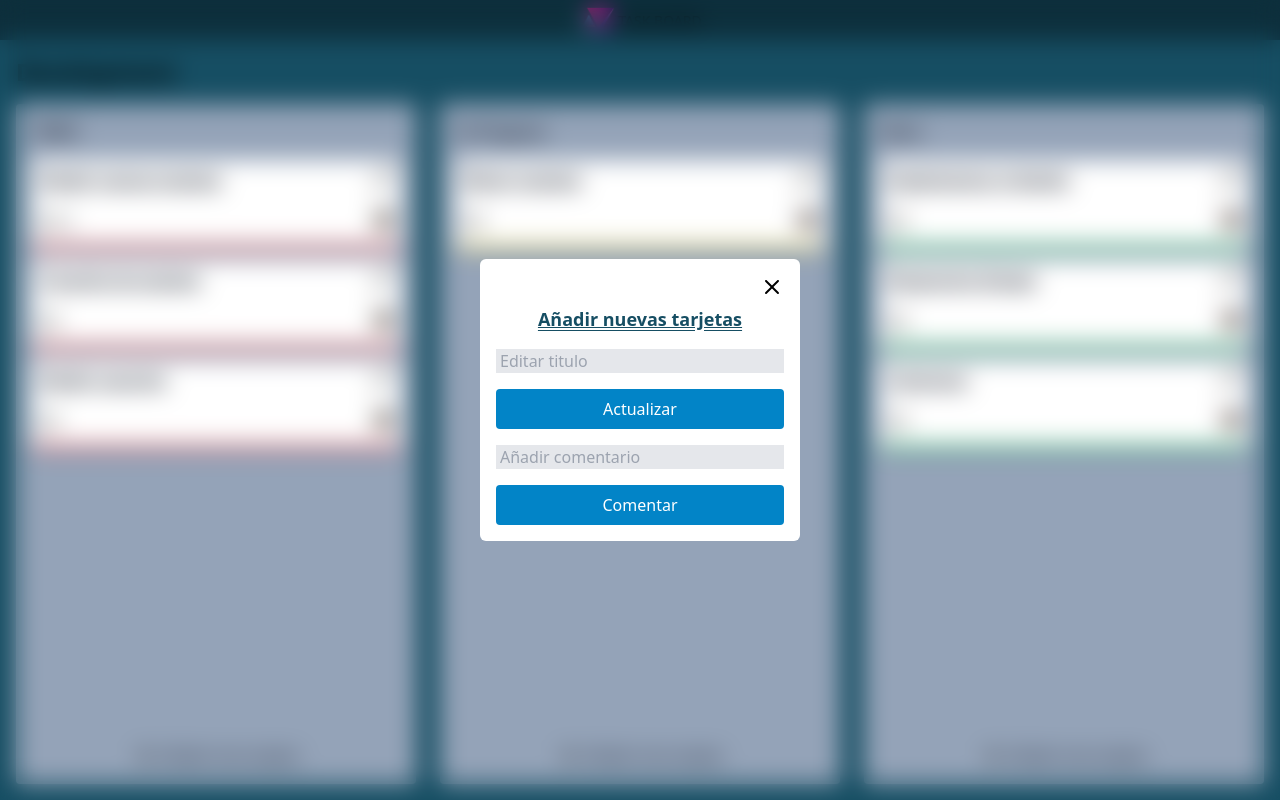
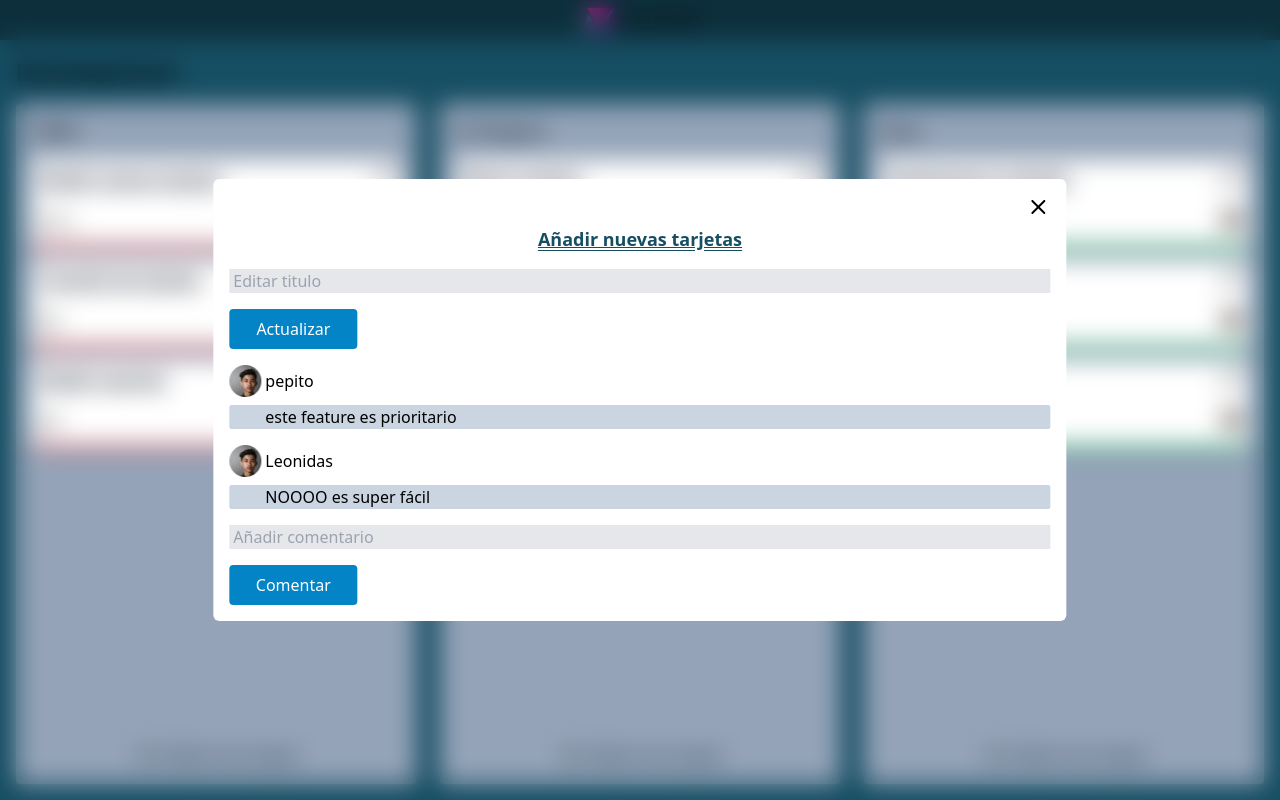
Before and after one commit to MauricioLaratro/task-board-next.js-tailwind.css, a Next.js app: page / in a window 1280 px wide. Both pictures are taken after a click on the button 382 px from the left and 181 px from the top of the page. Built offline with nearby package versions, Linux system fonts and the light colour scheme.

Commit message:
Feature de comments, ya renderizados en el modal

```diff
--- a/components/card.js
+++ b/components/card.js
@@ -33,6 +33,7 @@ function Card({ title, user, comments: initialComments = [], id, cardId, setDrag
   }
 
   const [editedTitle, setEditedTitle] = useState(title)
+
 
   // Función para manejar la edición del título
   const handleTitleEdit = (newTitle) => {
--- a/components/comments.js
+++ b/components/comments.js
@@ -1,12 +1,22 @@
 
 
 
-function Comments() {
+function Comments({ comments }) {
     return (
-        <div>
-            Comments
-        </div>
-    )
-}
+      <div className="flex flex-col gap-4 mt-4 text-black">
+        {comments.map((comment, index) => (
+          <div key={index} className="flex flex-col gap-2 text-left comment">
+            <div className="flex items-center gap-1 comment-user">
+              <img src={comment.user.avatar} alt={`Avatar de ${comment.user.name}`} />
+              <span>{comment.user.name}</span>
+            </div>
+            <div className="rounded-sm bg-slate-300">
+            <span className="comment-text ps-9">{comment.text}</span>
+            </div>
+          </div>
+        ))}
+      </div>
+    );
+  }
 
-export default Comments
+  export default Comments;
--- a/components/modal.js
+++ b/components/modal.js
@@ -1,10 +1,15 @@
 import { useRef, useState } from "react";
 import Image from "next/image";
+import Comments from "./comments";
 
-export default function ModalContent({ onClose, onTitleEdit, title, addComment }) {
+export default function ModalContent({ onClose, onTitleEdit, title, addComment, comments }) {
     const form = useRef(null)
     const formComments = useRef(null)
     const [newTitle, setNewTitle] = useState(title); // Inicializa el estado con el título actual
+    const [newComment, setNewComment] = useState("");
+    const [titleError, setTitleError] = useState("");
+    const [currentTitle, setCurrentTitle] = useState(title);
+
 
     function handleSubmit(event) {
         event.preventDefault();
@@ -12,10 +17,15 @@ export default function ModalContent({ onClose, onTitleEdit, title, addComment }
         const formData = new FormData(form.current);
         const newTitle = formData.get("newTitle");
 
-        onTitleEdit(newTitle); // Envía el nuevo título al padre
-        onClose();
+        if (newTitle.trim() === "") {
+          setTitleError("El título no puede estar vacío.");
+        } else {
+          setTitleError(""); // Borra cualquier mensaje de error existente.
+          onTitleEdit(newTitle); // Envía el nuevo título al padre
+          onClose();
+        }
+      }
 
-      }
 
     function handlePushComment(event) {
         event.preventDefault();
@@ -33,31 +43,40 @@ export default function ModalContent({ onClose, onTitleEdit, title, addComment }
                 },
             }
             addComment(comment);
+            setNewComment("");
         }
 
-      }
+    }
 
     // Manejador de cambios en el input para actualizar el estado newTitle
     const handleTitleChange = (e) => {
     setNewTitle(e.target.value);
     };
 
+    const handleCommentChange = (e) => {
+        setNewComment(e.target.value); // Actualiza el estado del texto del comentario
+    };
+
 
     return (
         <div className="fixed inset-0 z-10 modal-container backdrop-blur-md">
-            <div className="fixed p-4 -translate-x-1/2 -translate-y-1/2 bg-white rounded-md w-80 text-end modal top-1/2 left-1/2">
+            <div className="fixed w-4/6 p-4 -translate-x-1/2 -translate-y-1/2 bg-white rounded-md text-end modal top-1/2 left-1/2">
                 <button onClick={onClose} className="text-end">
                     <Image src="/close.svg" alt="" width="24" height="24" />
                 </button>
                 <form className="flex flex-col gap-4" ref={form} action="" onSubmit={handleSubmit}>
                     <h2 className="text-lg font-bold text-center underline decoration-double text-cyan-900">{newTitle}</h2>
+                    {titleError && <p className="text-left text-red-500">{titleError}</p>}
                     <input className="px-1 text-black bg-gray-200" autoComplete="off" type="text" name="newTitle" placeholder="Editar titulo" onChange={handleTitleChange}/>
-                    <button className="p-2 text-white rounded bg-sky-600">Actualizar</button>
+                    <button className="w-32 p-2 text-white transition-colors rounded hover:bg-sky-800 bg-sky-600">Actualizar</button>
                 </form>
+                <section>
+                <Comments comments={comments} />
+                </section>
                 <form className="flex flex-col gap-4" ref={formComments} action="" onSubmit={handlePushComment}>
                     <h2 className="text-lg font-bold text-center underline decoration-double text-cyan-900"></h2>
-                    <input className="px-1 text-black bg-gray-200" autoComplete="off" type="text" name="newComment" placeholder="Añadir comentario"/>
-                    <button className="p-2 text-white rounded bg-sky-600">Comentar</button>
+                    <input className="px-1 text-black bg-gray-200" autoComplete="off" type="text" name="newComment" placeholder="Añadir comentario" value={newComment} onChange={handleCommentChange}/>
+                    <button className="w-32 p-2 text-white transition-colors rounded hover:bg-sky-800 bg-sky-600">Comentar</button>
                 </form>
             </div>
         </div>
--- a/components/portal.js
+++ b/components/portal.js
@@ -3,7 +3,7 @@ import { useState } from 'react';
 import { createPortal } from 'react-dom';
 import ModalContent from './modal.js';
 
-export default function PortalExample({ onTitleEdit, title, addComment }) {
+export default function PortalExample({ onTitleEdit, title, addComment, comments }) {
   const [showModal, setShowModal] = useState(false);
   return (
     <>
@@ -11,7 +11,7 @@ export default function PortalExample({ onTitleEdit, title, addComment }) {
         <Image src="/edit.svg" width={20} height={20} alt="Boton para editar titulo"/>
       </button>
       {showModal && createPortal(
-        <ModalContent onClose={() => setShowModal(false)} onTitleEdit={onTitleEdit} title={title} addComment={addComment}/>,
+        <ModalContent onClose={() => setShowModal(false)} onTitleEdit={onTitleEdit} title={title} addComment={addComment} comments={comments}/>,
         document.getElementById('new-DOM-node')
       )}
     </>
```
